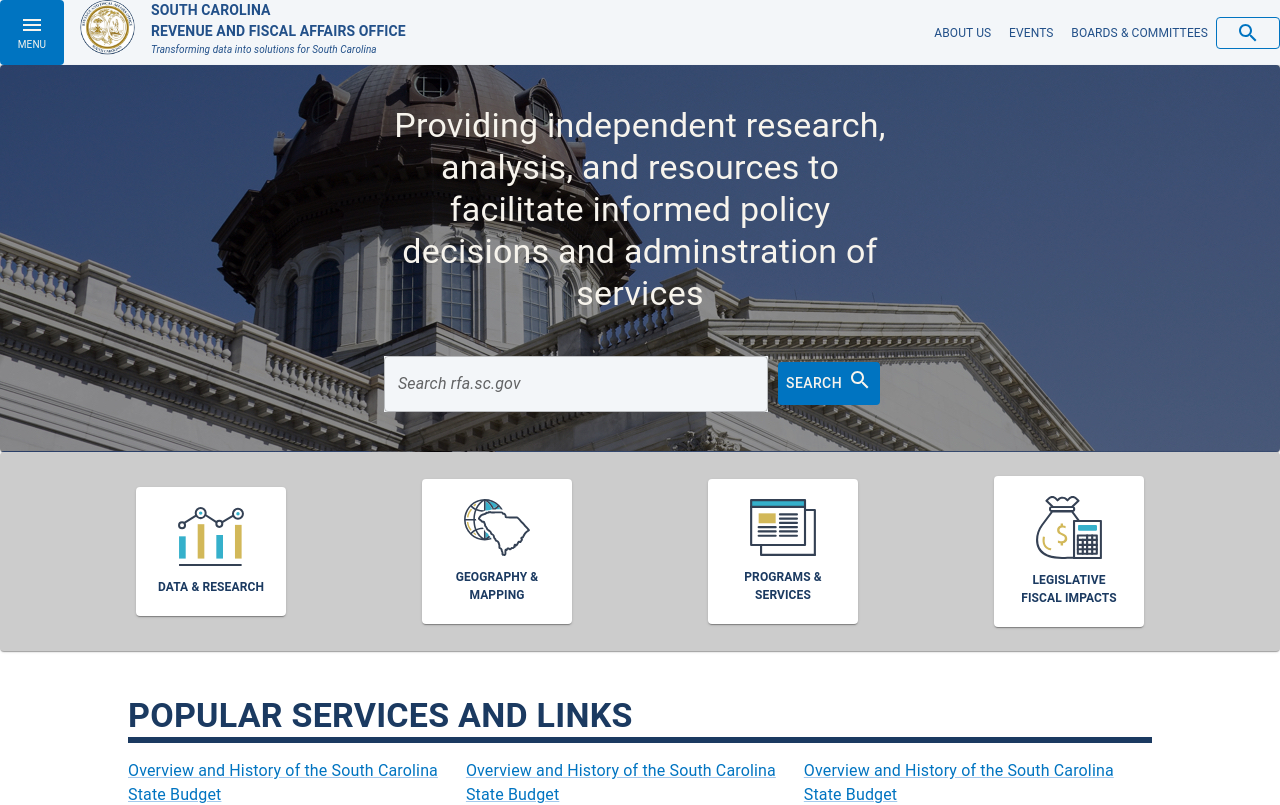
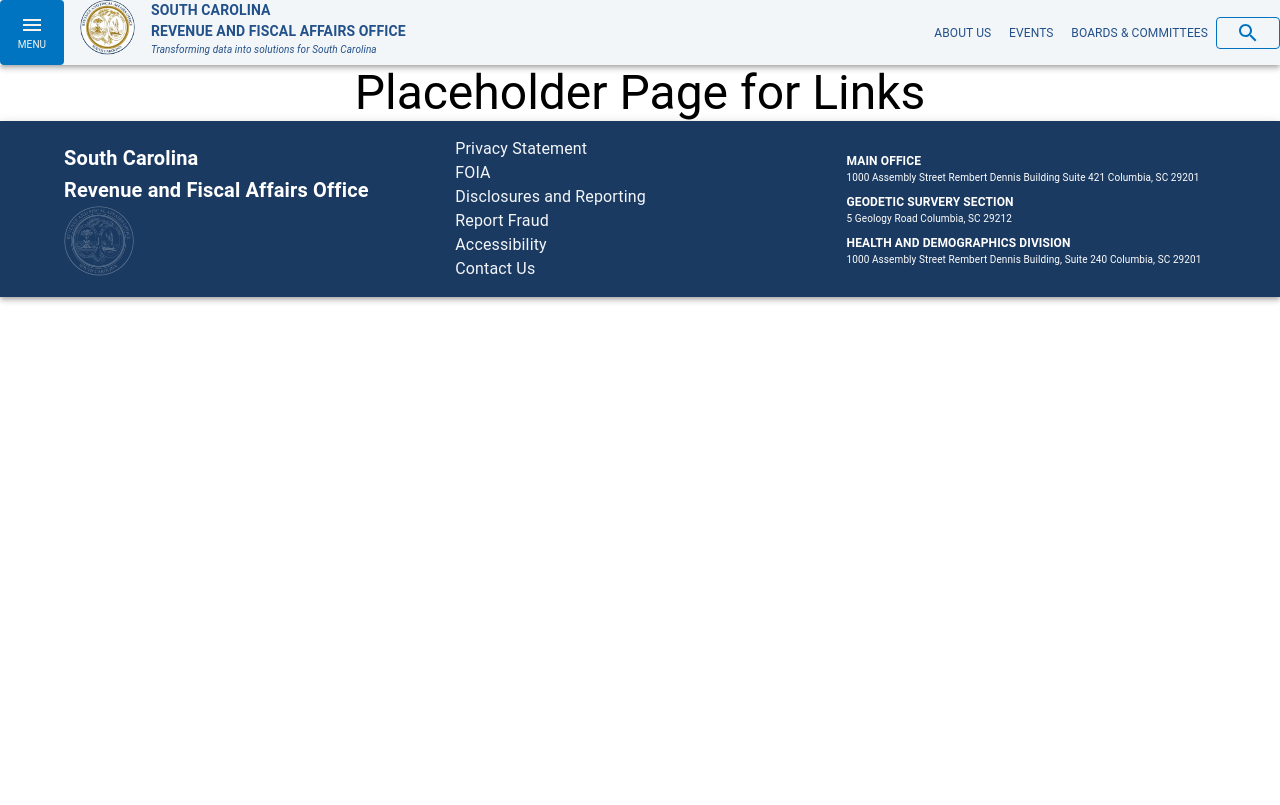
Before and after one commit to GymChem/PWW_Project, a React (Create React App) app: page /placeholder in a window 1280 px wide. Shown: the top 805 px of the page. Built offline with nearby package versions, Linux system fonts and the light colour scheme.

Commit message:
added routes

```diff
--- a/src/UI/BottomHalfPage.jsx
+++ b/src/UI/BottomHalfPage.jsx
@@ -42,7 +42,6 @@
           </Grid>
         </Grid>
       </Grid>
-      <Footer />
     </>
   );
 };
--- /dev/null
+++ b/src/UI/HomePage.jsx
@@ -0,0 +1,16 @@
+import CustomAppBar from "../components/AppBar";
+import SearchBox from "../components/SearchBox";
+import PrioritiesBar from "../components/PrioritiesBar";
+import BottomHalfPage from "./BottomHalfPage";
+
+const HomePage = () => {
+  return (
+    <>
+      <SearchBox />
+      <PrioritiesBar />
+      <BottomHalfPage />
+    </>
+  );
+};
+
+export default HomePage;
--- a/src/UI/MainLayout.jsx
+++ b/src/UI/MainLayout.jsx
@@ -2,15 +2,18 @@
 import SearchBox from "../components/SearchBox";
 import PrioritiesBar from "../components/PrioritiesBar";
 import BottomHalfPage from "./BottomHalfPage";
+import HomePage from "./HomePage";
+import Footer from "./Footer";
+import Routing from "./Routes";
+import { BrowserRouter } from "react-router-dom";
 
 const MainLayout = () => {
   return (
-    <>
+    <BrowserRouter>
       <CustomAppBar />
-      <SearchBox />
-      <PrioritiesBar />
-      <BottomHalfPage />
-    </>
+      <Routing />
+      <Footer />
+    </BrowserRouter>
   );
 };
 
--- /dev/null
+++ b/src/UI/PlaceHolderPage.jsx
@@ -0,0 +1,11 @@
+import { Typography } from "@mui/material";
+
+const PlaceholderPage = () => {
+  return (
+    <>
+      <Typography variant="h3">Placeholder Page for Links</Typography>
+    </>
+  );
+};
+
+export default PlaceholderPage;
--- /dev/null
+++ b/src/UI/Routes.jsx
@@ -0,0 +1,16 @@
+import React from "react";
+import { Route, Routes, Navigate } from "react-router-dom";
+import HomePage from "./HomePage";
+import PlaceholderPage from "./PlaceHolderPage";
+
+const Routing = () => {
+  return (
+    <Routes>
+      <Route exact path="/home" element={<HomePage />} />
+      <Route exact path="/placeholder" element={<PlaceholderPage />} />
+      <Route path="*" element={<Navigate path="*" to="/home" />} />
+    </Routes>
+  );
+};
+
+export default Routing;
--- a/src/components/PrioritiesBar.jsx
+++ b/src/components/PrioritiesBar.jsx
@@ -1,4 +1,4 @@
-import { Grid, Paper, Avatar, Typography } from "@mui/material";
+import { Grid, Paper, Avatar, Typography, Link } from "@mui/material";
 import { priorities } from "../data/TestData";
 import { headerColor } from "../data/Globals";
 
@@ -15,7 +15,15 @@
           {priorities.map((priority, ind) => {
             return (
               <Grid item key={ind} paddingTop={3} paddingBottom={3}>
-                <Paper>
+                <Link href="#">
+                  <Paper
+                    sx={{
+                      "&:hover": {
+                        borderColor: headerColor,
+                        border: 2,
+                      },
+                    }}
+                  >
                     <Grid
                       container
                       padding={2.5}
@@ -42,6 +50,7 @@
                       </Typography>
                     </Grid>
                   </Paper>
+                </Link>
               </Grid>
             );
           })}
```
Lines whose indentation alone changed are shown as unchanged.
